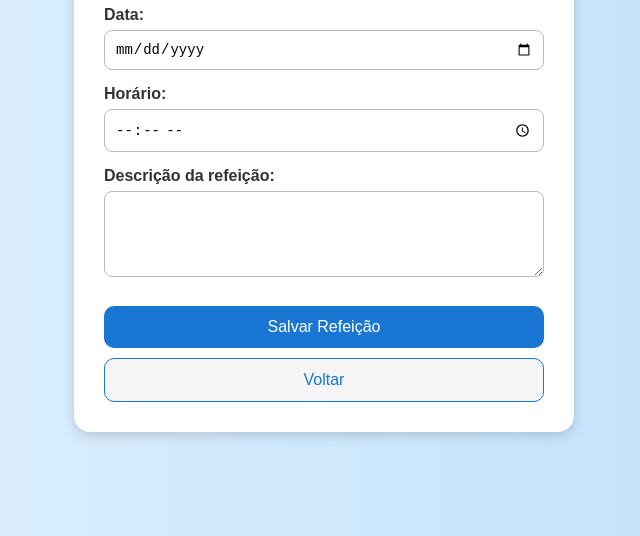
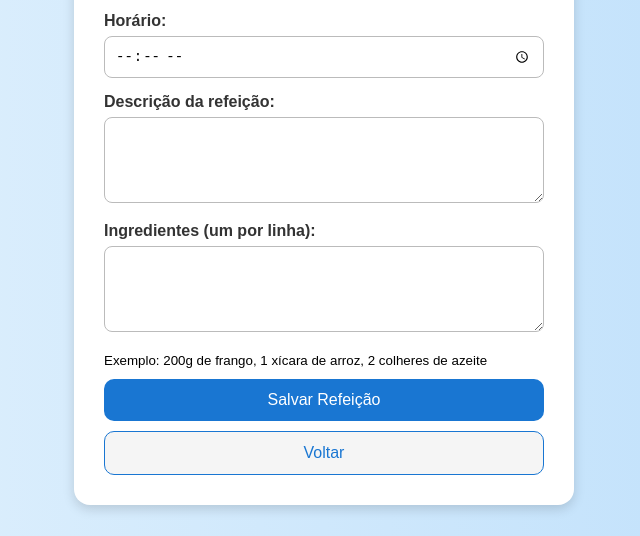
Before and after one commit to LGiugno/controle-de-comida, a plain HTML site: page cadastrorefeicao.html in a window 1280 px wide. Shown: the part 264-800 px from the top of the page, without its empty margins (316-956 px from the left). Drawn offline with Linux system fonts and the light colour scheme.

Commit message:
Update cadastrorefeicao.html

```diff
--- a/cadastrorefeicao.html
+++ b/cadastrorefeicao.html
@@ -46,8 +46,26 @@
             <textarea id="descricao" name="descricao" rows="4" required></textarea>
         </div>
 
-        <button type="submit">Salvar Refeição</button>
-        <button onclick="window.location.href='usuario.html'" class="secondary-button">
+        <div>
+            <label for="ingredientes">Ingredientes (um por linha):</label>
+            <textarea id="ingredientes" name="ingredientes" rows="4"></textarea>
+            <small>Exemplo: 200g de frango, 1 xícara de arroz, 2 colheres de azeite</small>
+        </div>
+
+        <div id="nutricaoLoading" style="display: none; text-align: center;">
+            <p>Calculando informações nutricionais...</p>
+        </div>
+
+        <div id="nutricaoInfo" style="display: none; margin: 15px 0; padding: 10px; background: #f0f8ff; border-radius: 8px;">
+            <h3>Informação Nutricional</h3>
+            <div id="nutricaoDetalhes"></div>
+        </div>
+
+        <button type="submit" id="submitButton">
+            <span id="buttonText">Salvar Refeição</span>
+            <span id="submitLoading" style="display: none;">Carregando...</span>
+        </button>
+        <button type="button" onclick="window.location.href='usuario.html'" class="secondary-button">
             Voltar
         </button>
     </form>
```
